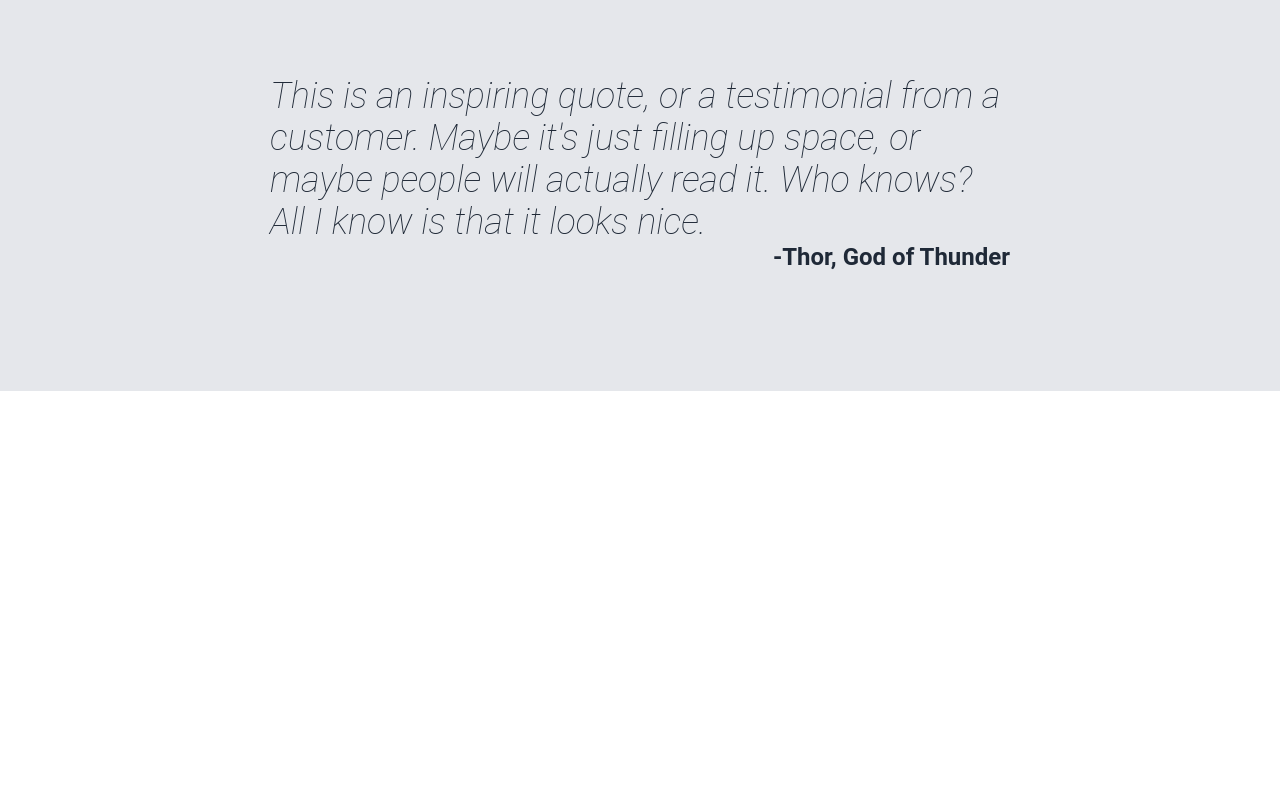
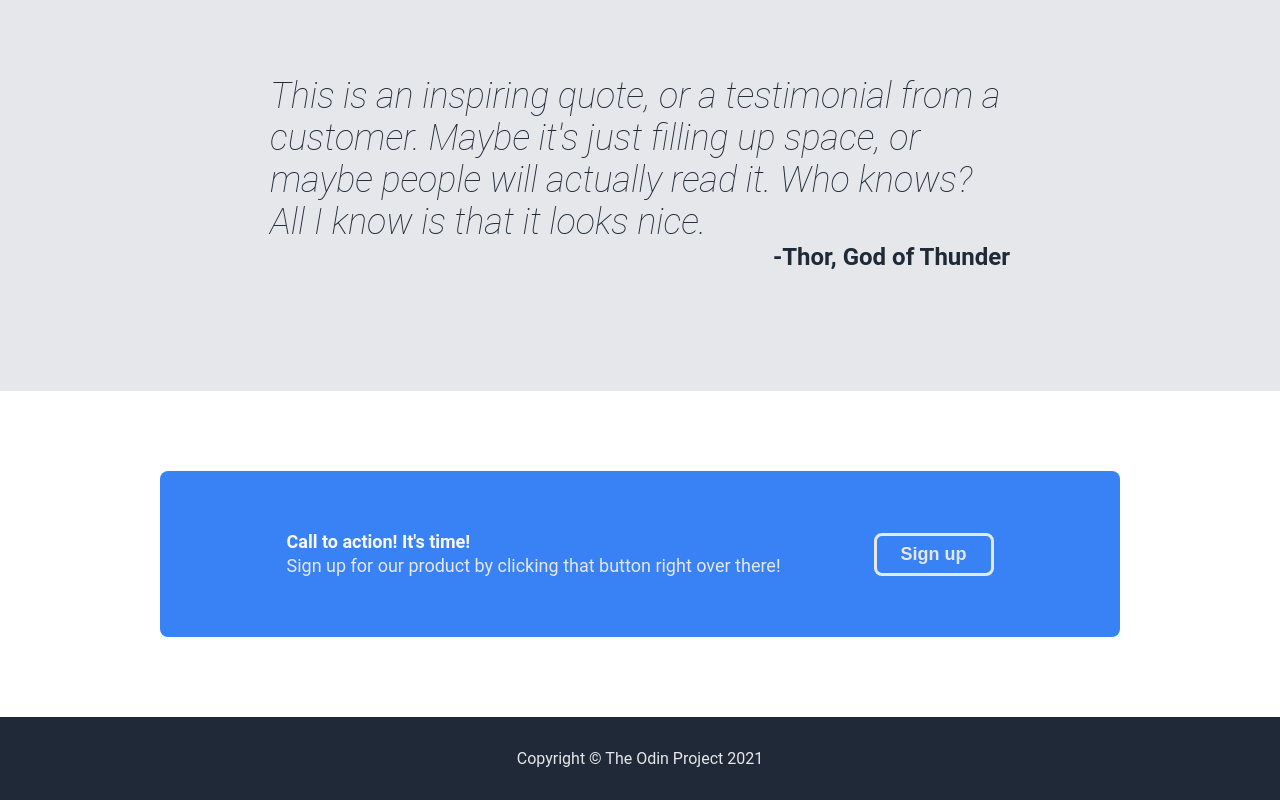
Before and after one commit to caxai/odin-landing-page, a plain HTML site: page index.html in a window 1280 px wide. Shown: the part 1064-1864 px from the top of the page. Before the commit the page ends 1455 px from the top, so only its background shows below. Drawn offline with Linux system fonts and the light colour scheme.

Commit message:
Add call-to-action and footer section

```diff
--- a/index.html
+++ b/index.html
@@ -53,5 +53,13 @@
         <cite>This is an inspiring quote, or a testimonial from a customer. Maybe it's just filling up space, or maybe people will actually read it. Who knows? All I know is that it looks nice.</cite>
         <figcaption>-Thor, God of Thunder</figcaption>
     </div>
+    <div class="action">
+        <div class="action-text">
+            <p class="bold">Call to action! It's time!</p>
+            <p class="normal">Sign up for our product by clicking that button right over there!</p>
+        </div>
+        <button>Sign up</button>
+    </div>
+    <footer>Copyright &copy; The Odin Project 2021</footer>
 </body>
 </html>
--- a/style.css
+++ b/style.css
@@ -129,3 +129,45 @@ ul {
     font-weight: bold;
     color: #1F2937;
 }
+
+.action {
+    display: flex;
+    justify-content: space-around;
+    align-items: center;
+    border-radius: 8px;
+    background-color: #3882F6;
+    padding: 50px 80px;
+    margin: 80px 160px;
+}
+
+.action .bold {
+    font-weight: bold;
+    color: #F9FAF8;
+}
+
+.action .normal {
+    color: #E5E7EB;
+}
+
+.action p {
+    font-size: 18px;
+    line-height: 6px;
+}
+
+.action button {
+    background-color: #3882F6;
+    font-size: 18px;
+    font-weight: bold;
+    color: #E5E7EB;
+    padding: 8px 24px;
+    border: solid;
+    border-radius: 8px;
+    cursor: pointer;
+}
+
+footer {
+    background-color: #1F2937;
+    padding: 32px;
+    color: #E5E7EB;
+    text-align: center;
+}
```
